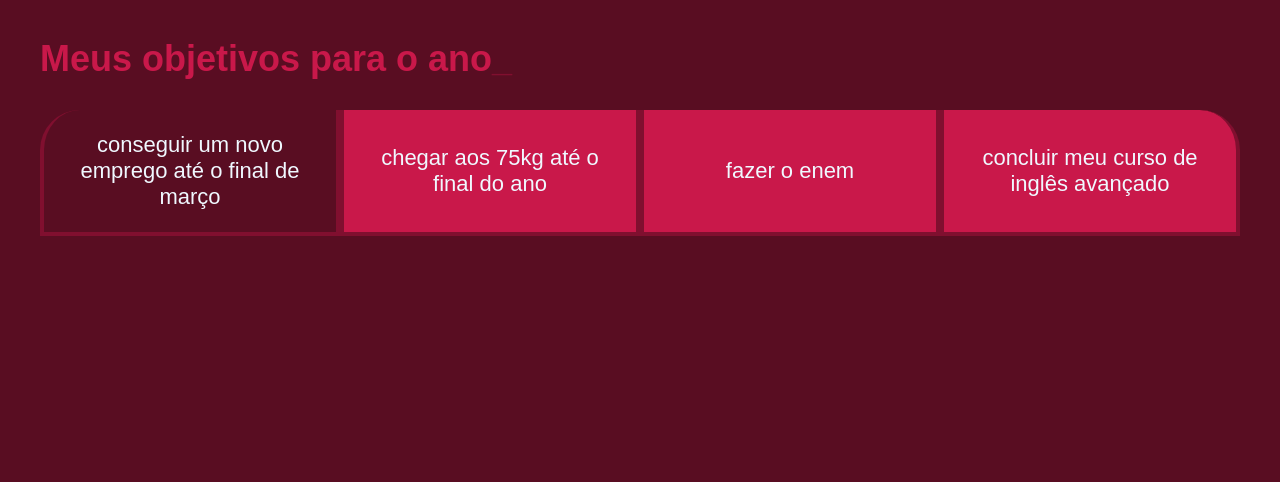
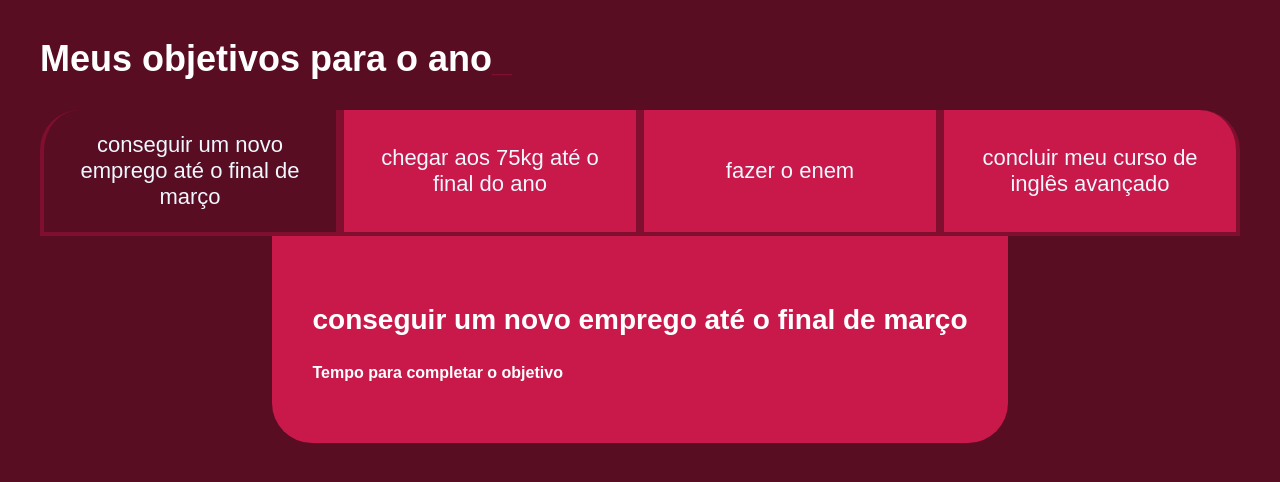
Before and after one commit to KauaVargas/2024-3b-meus-projetos-de-vida, a plain HTML site: page index.html in a window 1280 px wide. Both pictures are taken after a click on the button "conseguir um novo emprego até o final de março". Drawn offline with Linux system fonts and the light colour scheme; a web font is replaced by a local one.

Commit message:
Aula 26/03

```diff
--- a/index.html
+++ b/index.html
@@ -16,7 +16,26 @@
             <button class="botao">fazer o enem</button>
             <button class="botao">concluir meu curso de inglês avançado</button>
         </div>
+        <div class="abas-texto">
+            <div class="aba-conteudo ativo">
+                <h3 class="aba-conteudo-titulo-principal">conseguir um novo emprego até o final de março</h3>
+                <h4 class="aba-conteudo-titulo-sucundario">Tempo para completar o objetivo</h4>
+            </div>
+            <div class="aba-conteudo">
+                <h3 class="aba-conteudo-titulo-principal">chegar aos 75kg até o final do ano</h3>
+                <h4 class="aba-conteudo-titulo-sucundario">Tempo para completar o objetivo</h4>
+            </div>
+            <div class="aba-conteudo">
+                <h3 class="aba-conteudo-titulo-principal">fazer o enem</h3>
+                <h4 class="aba-conteudo-titulo-sucundario">Tempo para completar o objetivo</h4>
+            </div>
+            <div class="aba-conteudo">
+                <h3 class="aba-conteudo-titulo-principal">concluir meu curso de inglês avançado</h3>
+                <h4 class="aba-conteudo-titulo-sucundario">Tempo para completar o objetivo</h4>
+            </div>
+        </div>
     </section>
+
     <script src="main.js"></script>
 </body>
 </html>
--- a/main.js
+++ b/main.js
@@ -1,12 +1,15 @@
-const botoes= document.querySelectorAll ('.botao');
+const botoes = document.querySelectorAll ('.botao');
+const textos = document.querySelectorAll('.aba-conteudo');
 
 for(let i=0; i<botoes.length; i++){
     botoes[i].onclick = function(){
 
         for(j=0; j<botoes.length; j++){
             botoes[j].classList.remove('ativo')
+            textos[j].classList.remove('ativo')
         }
 
         botoes[i].classList.add('ativo')
+        textos[i].classList.add('ativo')
     }
 }
--- a/style.css
+++ b/style.css
@@ -13,7 +13,7 @@
 
 body{
     background-color: var(--vermelho-vinho);
-    color: var(--vermelho-vinho-muito-claro);
+    color: white;
     font-family: var(--font-texto);
 }
 
@@ -66,9 +66,34 @@ body{
     border-radius: 0 0 40px 40px;
 }
 
-.ativo{
+.botao.ativo{
     background-color: var(--vermelho-vinho);
     border-bottom: 4px solid var(--vermelho-vinho-mais-claro)
+}
+
+.abas-texto{
+    background-color: var(--vermelho-vinho-muito-claro);
+    padding: 40px;
+    border-radius: 0 0 40px 40px;
+}
+
+.aba-conteudo.ativo{
+    display: block;
+}
+
+.aba-conteudo{
+    display: none;
+}
+
+.aba-conteudo-titulo-principal{
+    font-size: 28px;
+    text-align: center;
+}
+
+.aba-conteudo-titulo-secundario{
+    text-align: center;
+    color: black;
+    text-transform: uppercase;
 }
 
 @media screen and (min-width: 768px) {
```
